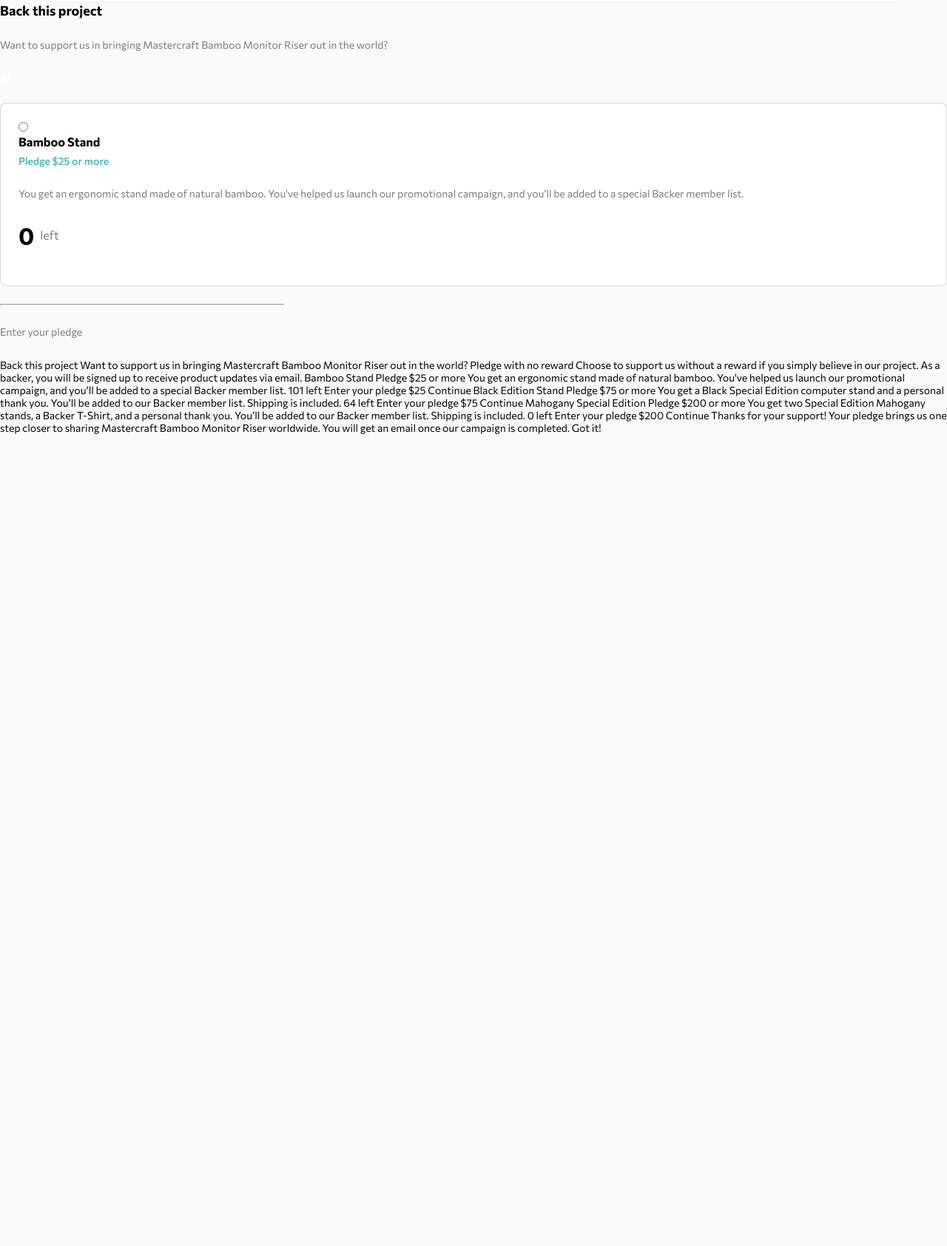
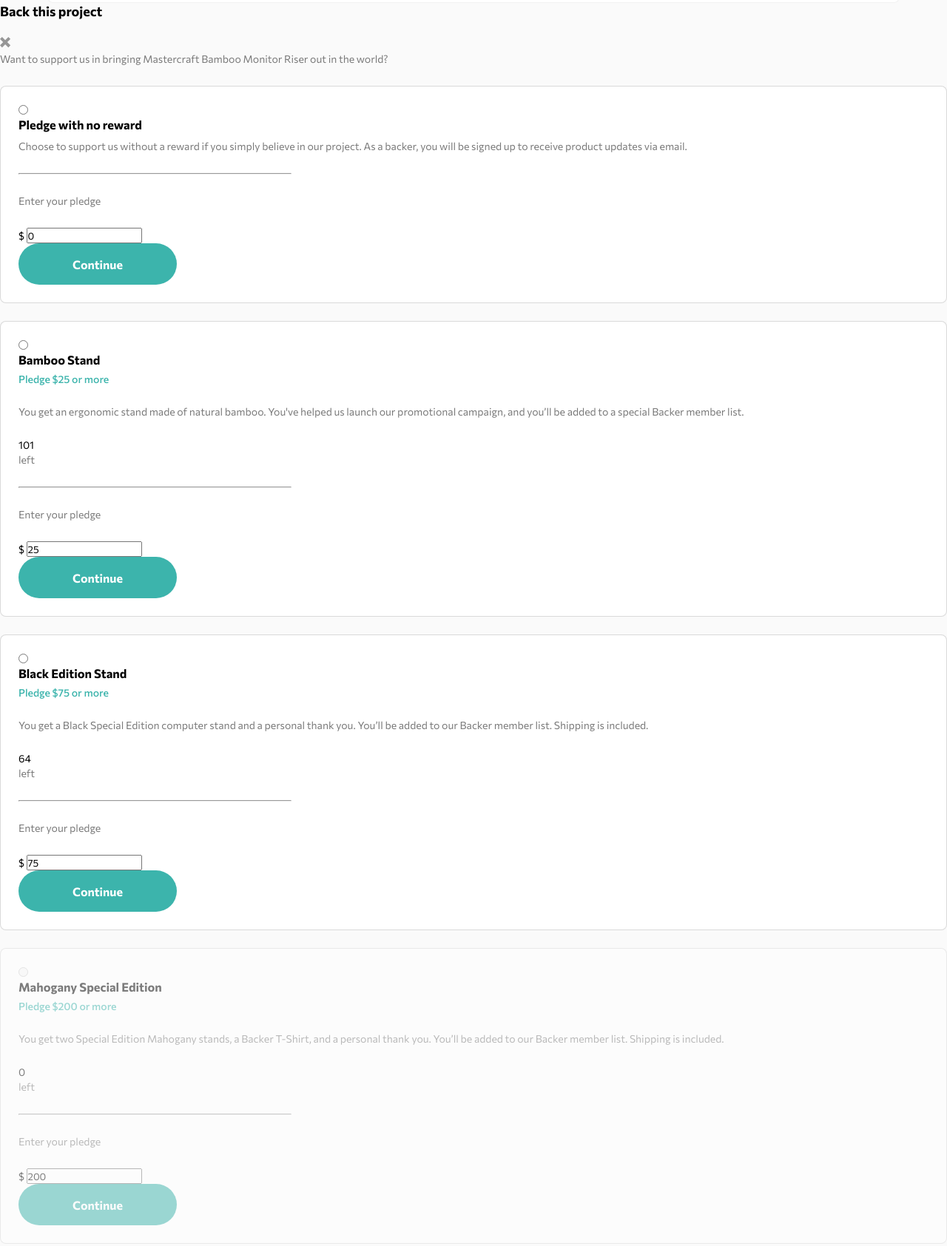
Before and after one commit to tayleru/crowdfund, a plain HTML site: page index.html in a window 1280 px wide. Shown: the part 2078-3763 px from the top of the page at 74% size. Before the commit the page ends 2665 px from the top, so only its background shows below. Drawn offline with Linux system fonts and the light colour scheme.

Commit message:
Modals for pledge selection as well as modal for pledge confirmation, code still needs to be cleaned up

```diff
--- a/index.html
+++ b/index.html
@@ -75,12 +75,12 @@
         <span>$89,914</span>
         <p>of $100,000 backed</p>
       </div>
-      <hr>
+      <hr class="stat-line">
         <div class="stat">
           <span>5,007</span>
           <p>total backers</p>
         </div>
-            <hr>
+          <hr class="stat-line">
             <div class="stat">
               <span>56</span>
               <p>days left</p>
@@ -88,7 +88,7 @@
       <div class="progress"></div>
     </div>
 
-  <section class="project-about">
+  <section class=" project-about card-container">
     <h2>About this project</h2>
     <p>The Mastercraft Bamboo Monitor Riser is a sturdy and stylish platform that elevates your screen
       to a more comfortable viewing height. Placing your monitor at eye level has the potential to improve
@@ -102,7 +102,7 @@
         <p>You get an ergonomic stand made of natural bamboo. You've helped us launch our promotional campaign, and
           you’ll be added to a special Backer member list.</p>
 
-          <div class="amount-left"><span>101</span><p>left</p></div>
+          <div class="amount-left amount-left-stat"><span>101</span><p>left</p></div>
         <button href="#" class="btn btn-card">Select Reward</button>
       </div>
       <div class="card">
@@ -110,7 +110,7 @@
         <h4> Pledge $75 or more</h4>
         <p>You get a Black Special Edition computer stand and a personal thank you. You’ll be added to our Backer
           member list. Shipping is included.</p>
-          <div class="amount-left"><span>64</span><p>left</p></div>
+          <div class="amount-left amount-left-stat"><span>64</span><p>left</p></div>
         <button href="#" class="btn btn-card">Select Reward</button>
       </div>
       <div class="card no-stock">
@@ -118,92 +118,161 @@
         <h4>Pledge $200 or more</h4>
         <p>You get two Special Edition Mahogany stands, a Backer T-Shirt, and a personal thank you. You’ll be added
           to our Backer member list. Shipping is included.</p>
-          <div class="amount-left"><span>0</span><p>left</p></div>
+          <div class="amount-left-stat"><span>0</span><p>left</p></div>
         <button href="#" class="btn btn-card">Out of Stock</button>
       </div>
   </section>
 
-  <div class="modal-open">
-    <div class="modal-top">
+<!-------Modal------->
+
+  <div class="modal modal-hide">
+      <div class="modal-content card-container">
+        <div class="modal-content-title flex">
           <h2>Back this project</h2>
+          <svg width="15" height="15" xmlns="http://www.w3.org/2000/svg"><path d="M11.314 0l2.828 2.828L9.9 7.071l4.243 4.243-2.828 2.828L7.07 9.9l-4.243 4.243L0 11.314 4.242 7.07 0 2.828 2.828 0l4.243 4.242L11.314 0z" fill="#000" fill-rule="evenodd" opacity=".4"/></svg>
+        </div>
         <p>Want to support us in bringing Mastercraft Bamboo Monitor Riser out in the world?</p>
-          <svg width="14" height="15" xmlns="http://www.w3.org/2000/svg"><g fill="#FFF" fill-rule="evenodd"><path d="M2.404.782l11.314 11.314-2.122 2.122L.282 2.904z"/><path d="M.282 12.096L11.596.782l2.122 2.122L2.404 14.218z"/></g></svg>
+
+        <form>
+          <!-------Card 1------->
+
+          <div class="card modal-card">
+
+              <div class="modal-card-top">
+                <label for="radioOne" class="radio">
+                  <input type="radio" name="radioField" id="radioOne" class="radio-input">
+                    <div class="radio-radio"></div>
+                      <div class="modal-card-top-text">
+                        <h3>Pledge with no reward</h3>
                     </div>
+                </label>
+              </div>
+
+              <p>Choose to support us without a reward if you simply believe in our project. As a
+              backer, you will be signed up to receive product updates via email.</p>
+
+                <hr>
+                  <div class="modal-card-btm">
+                    <p>Enter your pledge</p>
+                      <div class="modal-card-pledge flex">
+                        <div class="pledge-input-container">
+                          <label for="pledgeOne" class="pledge"><span class="pledge-dollar-sym">$</span></label>
+                            <input type="number" name="pledgeField" id="pledgeOne" value="0" class="pledge-input">
+                        </div>
+                          <button class="btn" name="pledgeField" type="submit">Continue</button>
+                      </div>
+                  </div>
+          </div>
+
+          <!-------Card 2------->
+
           <div class="card modal-card">
-      <input type="radio">
+
+            <div class="modal-card-top">
+              <label for="radioTwo" class="radio">
+                <input type="radio" name="radioField" id="radioTwo" class="radio-input">
+                  <div class="radio-radio"></div>
+                    <div class="modal-card-top-text">
                       <h3>Bamboo Stand</h3>
                       <h4>Pledge $25 or more</h4>
-      <p>You get an ergonomic stand made of natural bamboo. You've helped us launch our promotional campaign, and
-        you’ll be added to a special Backer member list.</p>
-        <div class="amount-left"><span>0</span><p>left</p></div>
                   </div>
+              </label>
+            </div>
+
+            <p> You get an ergonomic stand made of natural bamboo. You've helped us launch our
+            promotional campaign, and you’ll be added to a special Backer member list.</p>
+
+            <div class="amount-left-modal"><span>101</span><p>left</p></div>
               <hr>
-    <div class="pledge-options">
+                <div class="modal-card-btm">
                   <p>Enter your pledge</p>
+                    <div class="modal-card-pledge flex">
+                      <div class="pledge-input-container">
+                        <label for="pledgeOne" class="pledge"><span class="pledge-dollar-sym">$</span></label>
+                          <input type="number" name="pledgeField" id="pledgeOne" value="25" class="pledge-input">
+                      </div>
+                        <button class="btn" name="pledgeField" type="submit">Continue</button>
+                    </div>
+                </div>
+        </div>
 
+        <!-------Card 3------->
 
+        <div class="card modal-card">
+
+          <div class="modal-card-top">
+            <label for="radioThree" class="radio">
+              <input type="radio" name="radioField" id="radioThree" class="radio-input">
+                <div class="radio-radio"></div>
+                  <div class="modal-card-top-text">
+                    <h3>Black Edition Stand</h3>
+                    <h4>Pledge $75 or more</h4>
+                </div>
+            </label>
+          </div>
+
+          <p>You get a Black Special Edition computer stand and a personal thank you. You’ll be
+            added to our Backer member list. Shipping is included.</p>
+
+          <div class="amount-left-modal"><span>64</span><p>left</p></div>
+            <hr>
+              <div class="modal-card-btm">
+                <p>Enter your pledge</p>
+                  <div class="modal-card-pledge flex">
+                    <div class="pledge-input-container">
+                      <label for="pledgeOne" class="pledge"><span class="pledge-dollar-sym">$</span></label>
+                        <input type="number" name="pledgeField" id="pledgeOne" value="75" class="pledge-input">
+                    </div>
+                      <button class="btn" name="pledgeField" type="submit">Continue</button>
+                  </div>
+              </div>
       </div>
 
 
+      <!-------Card 4------->
+
+      <div class="card modal-card no-stock">
+
+        <div class="modal-card-top">
+          <label for="radioFour" class="radio">
+            <input type="radio" name="radioField" id="radioFour" class="radio-input"  disabled>
+              <div class="radio-radio"></div>
+                <div class="modal-card-top-text">
+                  <h3>Mahogany Special Edition</h3>
+                  <h4>Pledge $200 or more</h4>
+              </div>
+          </label>
         </div>
 
+        <p>You get two Special Edition Mahogany stands, a Backer T-Shirt, and a personal thank you.
+           You’ll be added to our Backer member list. Shipping is included.</p>
 
+        <div class="amount-left-modal"><span>0</span><p>left</p></div>
+          <hr>
+            <div class="modal-card-btm">
+              <p>Enter your pledge</p>
+                <div class="modal-card-pledge flex">
+                  <div class="pledge-input-container">
+                    <label for="pledgeOne" class="pledge"><span class="pledge-dollar-sym">$</span></label>
+                      <input type="number" name="pledgeField" id="pledgeOne" value="200" class="pledge-input">
+                  </div>
+                    <button class="btn" name="pledgeField" type="submit">Continue</button>
+                </div>
+            </div>
+    </div>
+         </form>
+      </div>
+   </div>
 
-
-  <!-- Selection modal start -->
-
-  Back this project
-  Want to support us in bringing Mastercraft Bamboo Monitor Riser out in the world?
-
-  Pledge with no reward
-  Choose to support us without a reward if you simply believe in our project. As a backer,
-  you will be signed up to receive product updates via email.
-
-  Bamboo Stand
-  Pledge $25 or more
-  You get an ergonomic stand made of natural bamboo. You've helped us launch our promotional campaign, and
-  you’ll be added to a special Backer member list.
-  101 left
-
-  <!-- Selected pledge start -->
-  Enter your pledge
-  $25
-  Continue
-  <!-- Selected pledge end -->
-
-  Black Edition Stand
-  Pledge $75 or more
-  You get a Black Special Edition computer stand and a personal thank you. You’ll be added to our Backer
-  member list. Shipping is included.
-  64 left
-
-  <!-- Selected pledge start -->
-  Enter your pledge
-  $75
-  Continue
-  <!-- Selected pledge end -->
-
-  Mahogany Special Edition
-  Pledge $200 or more
-  You get two Special Edition Mahogany stands, a Backer T-Shirt, and a personal thank you. You’ll be added
-  to our Backer member list. Shipping is included.
-  0 left
-
-  <!-- Selected pledge  start -->
-  Enter your pledge
-  $200
-  Continue
-  <!-- Selected pledge end -->
-
-  <!-- Selection modal end -->
-
-  <!-- Success modal start -->
-
-  Thanks for your support!
-  Your pledge brings us one step closer to sharing Mastercraft Bamboo Monitor Riser worldwide. You will get
-  an email once our campaign is completed.
-  Got it!
-
-  <!-- Success modal end -->
+            <div class="modal confirmation-modal modal-hide">
+            <div class="card confirmation-content">
+              <svg width="64" height="64" xmlns="http://www.w3.org/2000/svg"><g fill="none" fill-rule="evenodd"><circle fill="#3CB3AB" cx="32" cy="32" r="32"/><path stroke="#FFF" stroke-width="5" d="M20 31.86L28.093 40 44 24"/></g></svg>
+              <h3>Thanks for your support!</h3>
+              <p>Your pledge brings us one step closer to sharing Mastercraft Bamboo Monitor Riser worldwide. You will get an email once our campaign is completed.</p>
+              <button class="btn" name="pledgeField" type="submit">Got it!</button>
+            </div>
+          </div>
+   </div>
+   </div>
   </body>
   </html>
```
Lines whose indentation alone changed are shown as unchanged.
